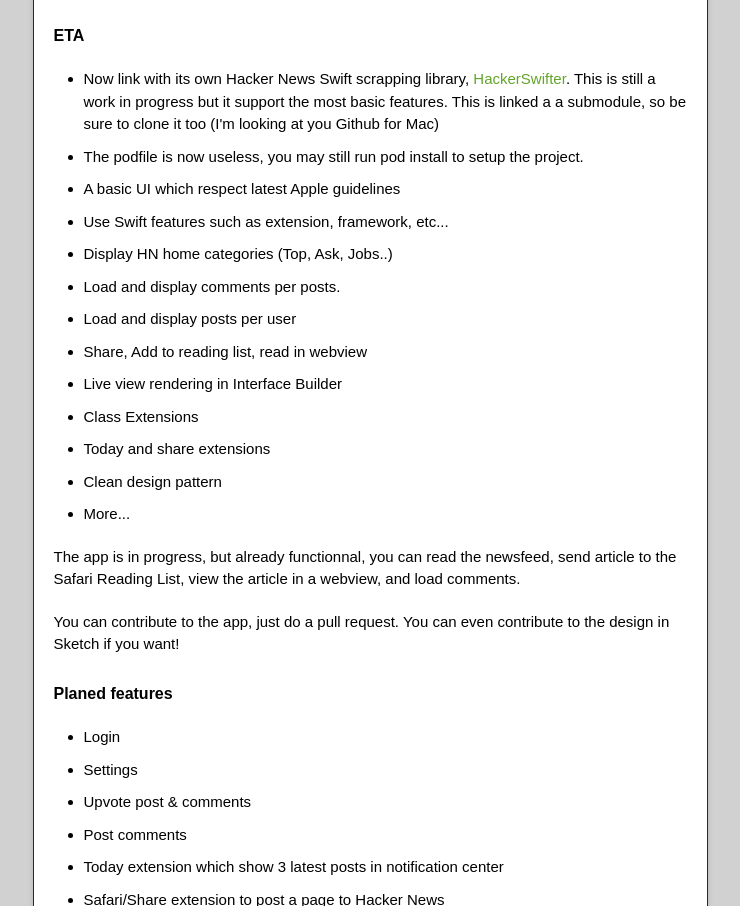
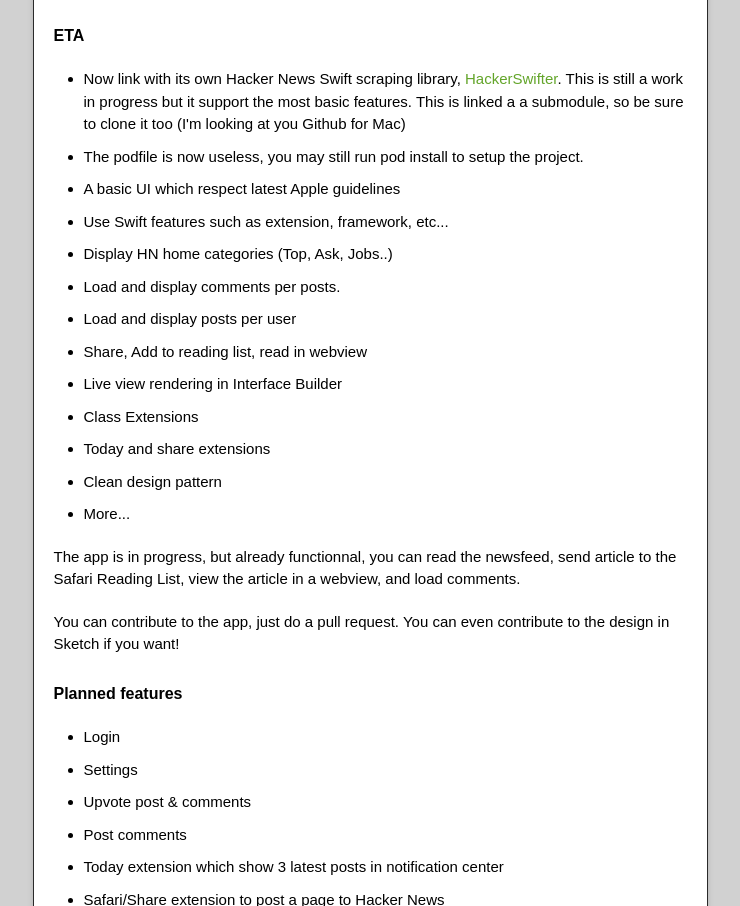
Before and after one commit to Dimillian/SwiftHN, a plain HTML site: page index.html in a window 1280 px wide. Shown: the part 747-1653 px from the top of the page, without its empty margins (270-1010 px from the left). Drawn offline with nearby package versions, Linux system fonts and the light colour scheme.

Commit message:
fix typos

```diff
--- a/index.html
+++ b/index.html
@@ -48,7 +48,7 @@
 <a name="eta" class="anchor" href="#eta"><span class="octicon octicon-link"></span></a>ETA</h5>
 
 <ul>
-<li>Now link with its own Hacker News Swift scrapping library, <a href="https://github.com/Dimillian/HackerSwifter">HackerSwifter</a>. This is still a work in progress but it support the most basic features. This is linked a a submodule, so be sure to clone it too (I'm looking at you Github for Mac)</li>
+<li>Now link with its own Hacker News Swift scraping library, <a href="https://github.com/Dimillian/HackerSwifter">HackerSwifter</a>. This is still a work in progress but it support the most basic features. This is linked a a submodule, so be sure to clone it too (I'm looking at you Github for Mac)</li>
 <li>The podfile is now useless, you may still run pod install to setup the project.</li>
 <li>A basic UI which respect latest Apple guidelines</li>
 <li>Use Swift features such as extension, framework, etc...</li>
@@ -66,7 +66,7 @@
 <p>You can contribute to the app, just do a pull request. You can even contribute to the design in Sketch if you want!</p>
 
 <h5>
-<a name="planed-features" class="anchor" href="#planed-features"><span class="octicon octicon-link"></span></a>Planed features</h5>
+<a name="planed-features" class="anchor" href="#planed-features"><span class="octicon octicon-link"></span></a>Planned features</h5>
 
 <ul>
 <li>Login</li>
```
